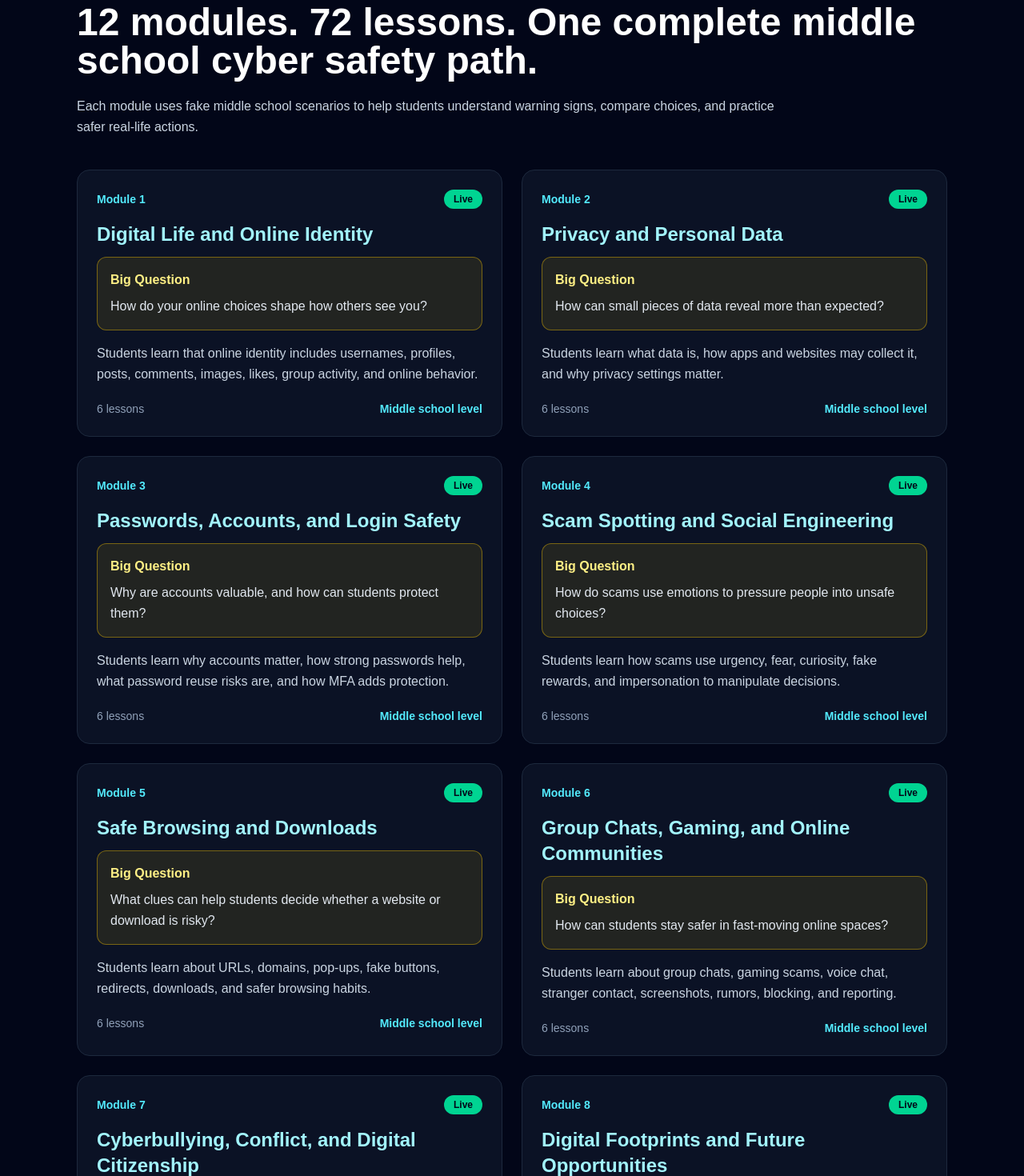
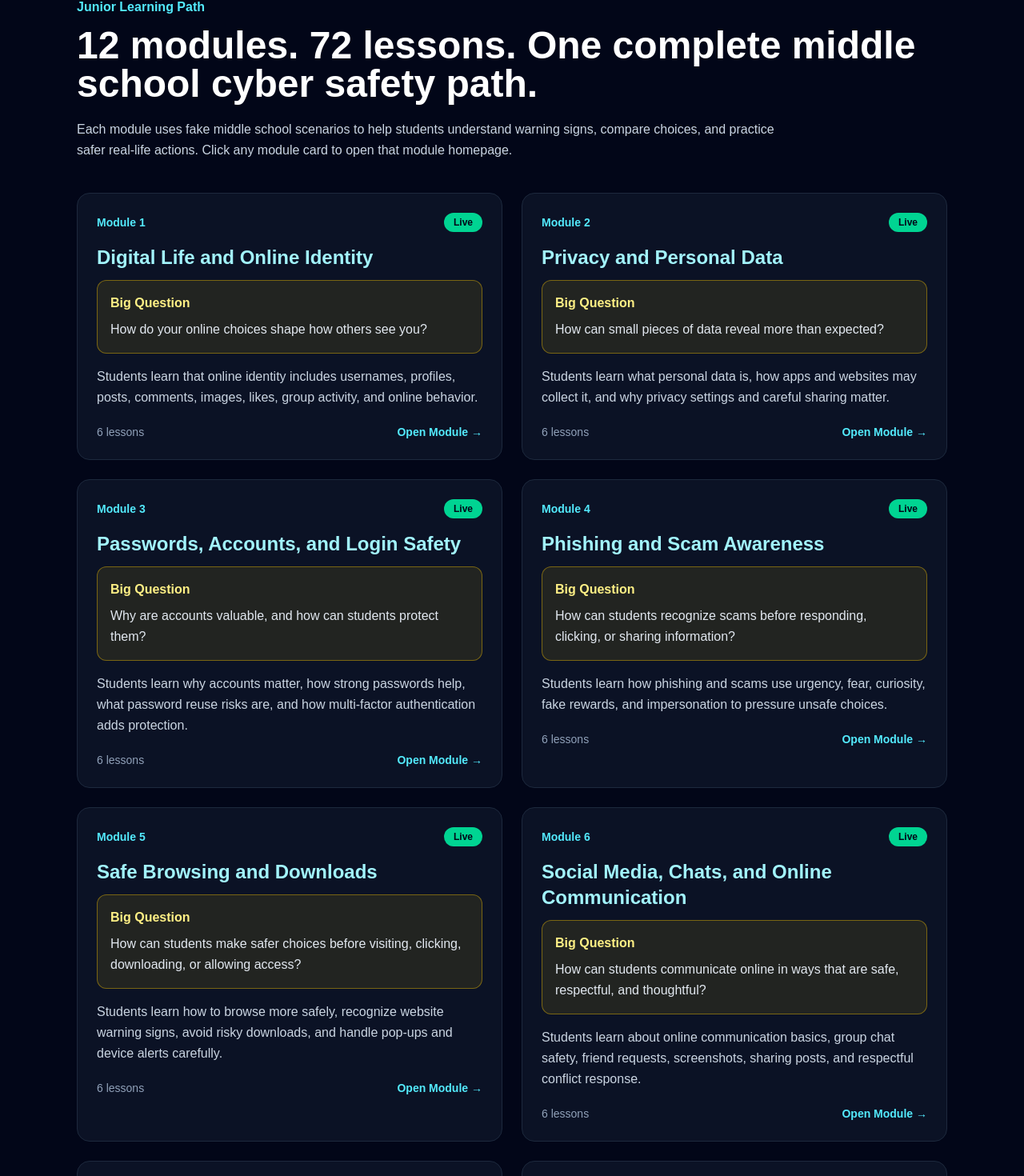
Before and after one commit to sanjith-cpu/cybershield-academy, a Next.js app: page /junior in a window 1280 px wide. Shown: the part 1234-2704 px from the top of the page at 80% size. Built offline with nearby package versions, Linux system fonts and the light colour scheme.

Commit message:
Update Junior homepage module links

```diff
--- a/app/junior/page.tsx
+++ b/app/junior/page.tsx
@@ -11,112 +11,124 @@ const juniorModules = [
       "Students learn that online identity includes usernames, profiles, posts, comments, images, likes, group activity, and online behavior.",
     lessons: "6 lessons",
     status: "Live",
+    href: "/junior/digital-life-and-online-identity",
   },
   {
     number: "Module 2",
     title: "Privacy and Personal Data",
     bigQuestion: "How can small pieces of data reveal more than expected?",
     description:
-      "Students learn what data is, how apps and websites may collect it, and why privacy settings matter.",
+      "Students learn what personal data is, how apps and websites may collect it, and why privacy settings and careful sharing matter.",
     lessons: "6 lessons",
     status: "Live",
+    href: "/junior/privacy-and-personal-data",
   },
   {
     number: "Module 3",
     title: "Passwords, Accounts, and Login Safety",
     bigQuestion: "Why are accounts valuable, and how can students protect them?",
     description:
-      "Students learn why accounts matter, how strong passwords help, what password reuse risks are, and how MFA adds protection.",
+      "Students learn why accounts matter, how strong passwords help, what password reuse risks are, and how multi-factor authentication adds protection.",
     lessons: "6 lessons",
     status: "Live",
+    href: "/junior/passwords-accounts-and-login-safety",
   },
   {
     number: "Module 4",
-    title: "Scam Spotting and Social Engineering",
-    bigQuestion: "How do scams use emotions to pressure people into unsafe choices?",
+    title: "Phishing and Scam Awareness",
+    bigQuestion: "How can students recognize scams before responding, clicking, or sharing information?",
     description:
-      "Students learn how scams use urgency, fear, curiosity, fake rewards, and impersonation to manipulate decisions.",
+      "Students learn how phishing and scams use urgency, fear, curiosity, fake rewards, and impersonation to pressure unsafe choices.",
     lessons: "6 lessons",
     status: "Live",
+    href: "/junior/phishing-and-scam-awareness",
   },
   {
     number: "Module 5",
     title: "Safe Browsing and Downloads",
-    bigQuestion: "What clues can help students decide whether a website or download is risky?",
+    bigQuestion: "How can students make safer choices before visiting, clicking, downloading, or allowing access?",
     description:
-      "Students learn about URLs, domains, pop-ups, fake buttons, redirects, downloads, and safer browsing habits.",
+      "Students learn how to browse more safely, recognize website warning signs, avoid risky downloads, and handle pop-ups and device alerts carefully.",
     lessons: "6 lessons",
     status: "Live",
+    href: "/junior/safe-browsing-and-downloads",
   },
   {
     number: "Module 6",
-    title: "Group Chats, Gaming, and Online Communities",
-    bigQuestion: "How can students stay safer in fast-moving online spaces?",
+    title: "Social Media, Chats, and Online Communication",
+    bigQuestion: "How can students communicate online in ways that are safe, respectful, and thoughtful?",
     description:
-      "Students learn about group chats, gaming scams, voice chat, stranger contact, screenshots, rumors, blocking, and reporting.",
+      "Students learn about online communication basics, group chat safety, friend requests, screenshots, sharing posts, and respectful conflict response.",
     lessons: "6 lessons",
     status: "Live",
+    href: "/junior/social-media-chats-and-online-communication",
   },
   {
     number: "Module 7",
-    title: "Cyberbullying, Conflict, and Digital Citizenship",
-    bigQuestion: "How can students respond responsibly when online conflict becomes harmful?",
+    title: "Cyberbullying, Digital Drama, and Getting Help",
+    bigQuestion: "How can students respond safely when online behavior becomes hurtful, stressful, or unsafe?",
     description:
-      "Students learn the difference between conflict and cyberbullying, bystander choices, posting while angry, and reporting harm.",
+      "Students learn what cyberbullying means, how to compare digital drama with serious harm, how to support others safely, and when to get trusted adult help.",
     lessons: "6 lessons",
     status: "Live",
+    href: "/junior/cyberbullying-digital-drama-and-getting-help",
   },
   {
     number: "Module 8",
-    title: "Digital Footprints and Future Opportunities",
-    bigQuestion: "How can online choices affect school, sports, clubs, and future opportunities?",
+    title: "Misinformation, AI, and Online Content Trust",
+    bigQuestion: "How can students decide whether online content is trustworthy before believing or sharing it?",
     description:
-      "Students learn how posts, photos, comments, search results, screenshots, and online behavior can shape reputation.",
+      "Students learn about misinformation, clickbait, rumors, source checking, AI images, edited media, and responsible sharing.",
     lessons: "6 lessons",
     status: "Live",
+    href: "/junior/misinformation-ai-and-online-content-trust",
   },
   {
     number: "Module 9",
-    title: "Devices, Apps, and Settings",
-    bigQuestion: "How do device settings and app choices affect privacy and safety?",
+    title: "Devices, Networks, and Wi-Fi Safety",
+    bigQuestion: "How can students use devices and networks more safely at home, school, and public places?",
     description:
-      "Students learn about device locks, updates, permissions, notifications, shared devices, backups, and lost devices.",
+      "Students learn device and network basics, home Wi-Fi safety, public Wi-Fi habits, Bluetooth and nearby sharing safety, and shared device care.",
     lessons: "6 lessons",
     status: "Live",
+    href: "/junior/devices-networks-and-wifi-safety",
   },
   {
     number: "Module 10",
-    title: "AI, Media, and Misinformation",
-    bigQuestion: "How can students tell when media or information may be misleading?",
+    title: "Cyber Threats and Defense Basics",
+    bigQuestion: "What are common cyber threats, and how do defenders reduce risk safely and ethically?",
     description:
-      "Students learn about AI tools, edited media, deepfakes, fake news, source checking, and responsible AI use for school.",
+      "Students learn about common cyber threats, malware basics, social engineering, updates, backups, basic protection, and what cyber defenders do.",
     lessons: "6 lessons",
     status: "Live",
+    href: "/junior/cyber-threats-and-defense-basics",
   },
   {
     number: "Module 11",
-    title: "Intro to How the Internet Works",
-    bigQuestion: "What basic systems make websites, networks, accounts, and cloud tools work?",
+    title: "Digital Citizenship, Ethics, and Laws",
+    bigQuestion: "How can students make online choices that are safe, legal, respectful, and ethical?",
     description:
-      "Students learn beginner-friendly ideas about devices, servers, websites, Wi-Fi, cloud storage, and security layers.",
+      "Students learn about digital citizenship, online rules, school policies, copyright, credit, ethical hacking, and responsible digital consequences.",
     lessons: "6 lessons",
     status: "Live",
+    href: "/junior/digital-citizenship-ethics-and-laws",
   },
   {
     number: "Module 12",
     title: "Junior Cyber Safety Capstone",
-    bigQuestion: "Can students apply safer choices across realistic online situations?",
+    bigQuestion: "How can students combine everything they learned into a real-life cyber safety plan?",
     description:
-      "Students review the full Junior Track through scam, privacy, group chat, gaming, AI, and digital reputation scenarios.",
+      "Students build a personal cyber safety plan and practice final scenario challenges about suspicious messages, unsafe websites, privacy, reputation, and communication.",
     lessons: "6 lessons",
     status: "Live",
+    href: "/junior/junior-cyber-safety-capstone",
   },
 ];
 
 const juniorDifferenceCards = [
   {
     title: "Real-Life Scenarios",
-    text: "Junior lessons use middle school situations like group chats, gaming spaces, school platforms, and online communities.",
+    text: "Junior lessons use middle school situations like group chats, school platforms, social media, devices, AI content, and online communities.",
   },
   {
     title: "Stronger Explanations",
@@ -138,12 +150,15 @@ const skills = [
   "Account safety",
   "Digital reputation",
   "Group chat responsibility",
-  "Gaming safety",
+  "Respectful communication",
   "Source checking",
   "AI awareness",
   "Device safety",
+  "Network safety",
   "Safe reporting",
   "Trusted adult communication",
+  "Cyber defense basics",
+  "Digital citizenship",
   "Smarter online decision-making",
 ];
 
@@ -151,8 +166,8 @@ const safetyRules = [
   "Use fake examples only.",
   "Do not enter real passwords.",
   "Do not share real private information.",
-  "Do not test real suspicious links.",
-  "Do not use real screenshots or private messages.",
+  "Do not test real suspicious links, files, websites, or downloads.",
+  "Do not use real screenshots or private messages for practice.",
   "Ask a trusted adult, teacher, counselor, guardian, or school technology staff when something feels unsafe.",
 ];
 
@@ -164,16 +179,16 @@ const scenarioExamples = [
       "Do not spread it, pause before replying, and ask a trusted adult if the situation becomes hurtful or unsafe.",
   },
   {
-    situation: "A gaming account offers a free reward if a student shares login information.",
+    situation: "A message offers a free reward if a student shares login information.",
     riskyChoice: "Sharing the account details to get the reward quickly.",
     smarterChoice:
       "Treat it as suspicious, do not share login information, and ask for help before clicking or responding.",
   },
   {
-    situation: "A student wants to post a profile bio with their school, team, and location.",
-    riskyChoice: "Posting all the details because only friends will probably see it.",
+    situation: "A student sees a viral post that sounds shocking but does not show a clear source.",
+    riskyChoice: "Reposting it immediately because it looks important.",
     smarterChoice:
-      "Use interests instead of private details and remember that online audiences can be larger than expected.",
+      "Pause, check trusted sources, look for evidence, and avoid sharing until the information is confirmed.",
   },
 ];
 
@@ -192,15 +207,15 @@ export default function JuniorPage() {
         </h1>
 
         <p className="text-lg text-slate-300 leading-relaxed max-w-4xl mb-10">
-          CyberShield Junior is a middle school cybersecurity literacy track
-          focused on privacy, scams, group chats, gaming safety, digital
-          reputation, AI awareness, misinformation, device safety, and smarter
-          online choices.
+          CyberShield Junior is a complete middle school cybersecurity literacy
+          track focused on privacy, scams, accounts, safe browsing, online
+          communication, cyberbullying, misinformation, devices, cyber defense,
+          digital citizenship, and real-life cyber safety planning.
         </p>
 
         <div className="flex flex-col sm:flex-row gap-4">
           <Link
-            href="#module-1"
+            href="/junior/digital-life-and-online-identity"
             className="rounded-xl bg-cyan-400 px-6 py-3 font-semibold text-slate-950 hover:bg-cyan-300 transition text-center"
           >
             Start Module 1
@@ -242,9 +257,7 @@ export default function JuniorPage() {
                   {card.title}
                 </h3>
 
-                <p className="text-slate-300 leading-relaxed">
-                  {card.text}
-                </p>
+                <p className="text-slate-300 leading-relaxed">{card.text}</p>
               </div>
             ))}
           </div>
@@ -267,16 +280,17 @@ export default function JuniorPage() {
           <p className="text-slate-300 leading-relaxed max-w-4xl">
             Each module uses fake middle school scenarios to help students
             understand warning signs, compare choices, and practice safer
-            real-life actions.
+            real-life actions. Click any module card to open that module homepage.
           </p>
         </div>
 
         <div className="grid md:grid-cols-2 gap-6">
           {juniorModules.map((module, index) => (
-            <div
+            <Link
               id={index === 0 ? "module-1" : undefined}
               key={module.title}
-              className="rounded-2xl bg-slate-900/70 border border-slate-800 p-6 hover:border-cyan-400 transition"
+              href={module.href}
+              className="rounded-2xl bg-slate-900/70 border border-slate-800 p-6 hover:border-cyan-400 transition block"
             >
               <div className="flex flex-col sm:flex-row sm:items-center sm:justify-between gap-3 mb-4">
                 <p className="text-sm text-cyan-300 font-semibold">
@@ -313,15 +327,13 @@ export default function JuniorPage() {
               </p>
 
               <div className="flex items-center justify-between gap-4">
-                <p className="text-sm text-slate-400">
-                  {module.lessons}
-                </p>
+                <p className="text-sm text-slate-400">{module.lessons}</p>
 
                 <p className="text-sm font-semibold text-cyan-300">
-                  Middle school level
+                  Open Module →
                 </p>
               </div>
-            </div>
+            </Link>
           ))}
         </div>
       </section>
@@ -379,9 +391,7 @@ export default function JuniorPage() {
               </p>
 
               <div className="rounded-xl border border-red-400/40 bg-red-400/10 p-4 mb-4">
-                <h4 className="font-bold text-red-200 mb-2">
-                  Risky Choice
-                </h4>
+                <h4 className="font-bold text-red-200 mb-2">Risky Choice</h4>
 
                 <p className="text-slate-200 leading-relaxed">
                   {scenario.riskyChoice}
@@ -405,9 +415,7 @@ export default function JuniorPage() {
       <section className="px-8 py-16 bg-slate-900/70 border-y border-slate-800">
         <div className="max-w-6xl mx-auto grid lg:grid-cols-2 gap-8">
           <div className="rounded-2xl bg-slate-950 border border-slate-800 p-6">
-            <p className="text-cyan-300 font-semibold mb-3">
-              Safety Rules
-            </p>
+            <p className="text-cyan-300 font-semibold mb-3">Safety Rules</p>
 
             <h2 className="text-3xl font-bold mb-6">
               Every Junior lesson stays safe, ethical, and defensive.
@@ -431,7 +439,7 @@ export default function JuniorPage() {
             </p>
 
             <h2 className="text-3xl font-bold mb-6">
-              The full Junior Track will become a complete middle school course.
+              The full Junior Track is now a complete middle school course.
             </h2>
 
             <div className="grid sm:grid-cols-2 gap-4 mb-6">
@@ -475,32 +483,32 @@ export default function JuniorPage() {
       <section className="px-8 py-16">
         <div className="max-w-5xl mx-auto rounded-2xl bg-slate-900/70 border border-slate-800 p-8 text-center">
           <p className="text-cyan-300 font-semibold mb-3">
-            Next Build Step
+            Junior Track Complete
           </p>
 
           <h2 className="text-3xl md:text-5xl font-bold mb-6">
-            Next, build Module 1: Digital Life and Online Identity.
+            Start with Module 1 or jump to any live module.
           </h2>
 
           <p className="text-slate-300 leading-relaxed mb-8">
-            Module 1 will introduce online identity, profiles, first
-            impressions, public and private spaces, screenshots, digital
-            reputation, and safer profile choices.
+            The Junior Track now connects to all 12 module homepages. Students
+            can move through the course in order or open a specific module for
+            focused practice.
           </p>
 
           <div className="flex flex-col sm:flex-row gap-4 justify-center">
             <Link
-              href="#module-1"
+              href="/junior/digital-life-and-online-identity"
               className="rounded-xl bg-cyan-400 px-6 py-3 font-semibold text-slate-950 hover:bg-cyan-300 transition text-center"
             >
-              Review Module 1 Plan
+              Start Module 1
             </Link>
 
             <Link
-              href="/lessons"
+              href="#junior-learning-path"
               className="rounded-xl border border-slate-700 px-6 py-3 font-semibold hover:border-cyan-400 transition text-center"
             >
-              Back to Lessons
+              View All Modules
             </Link>
 
             <Link
```
